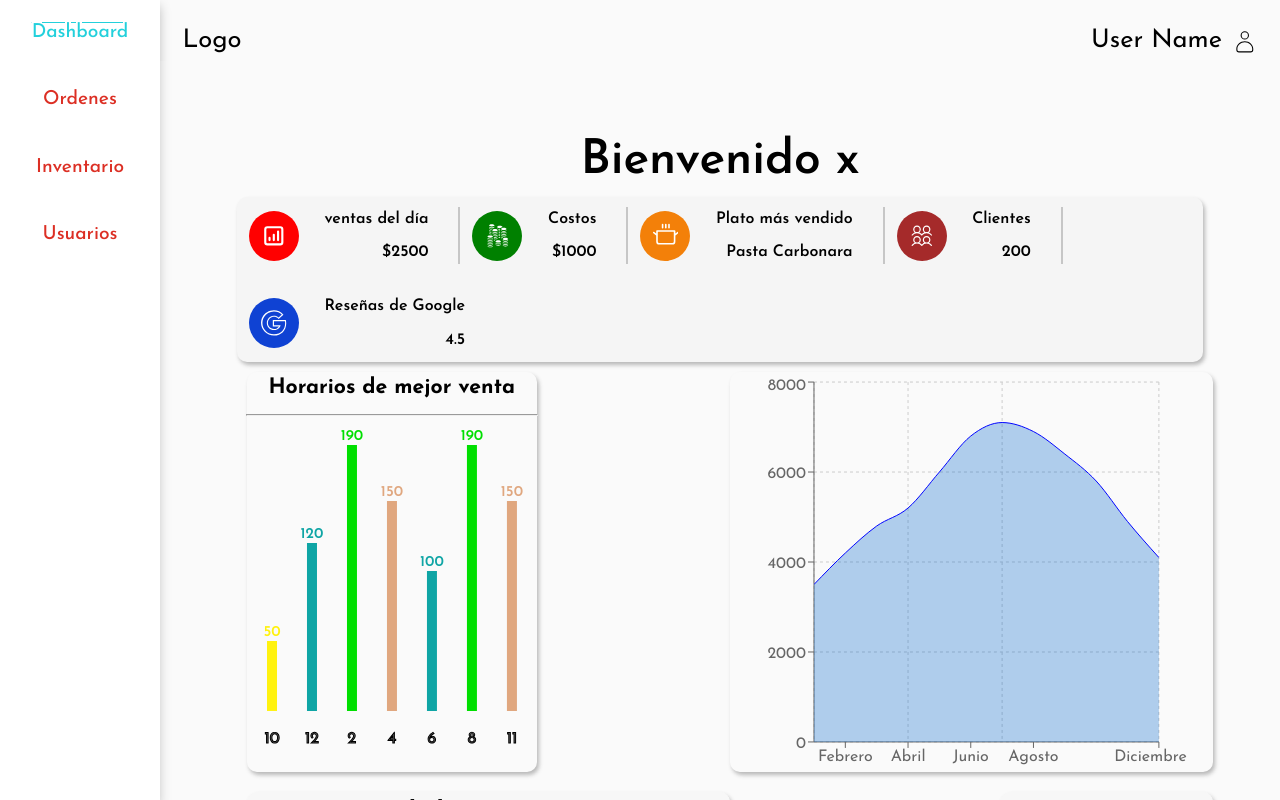
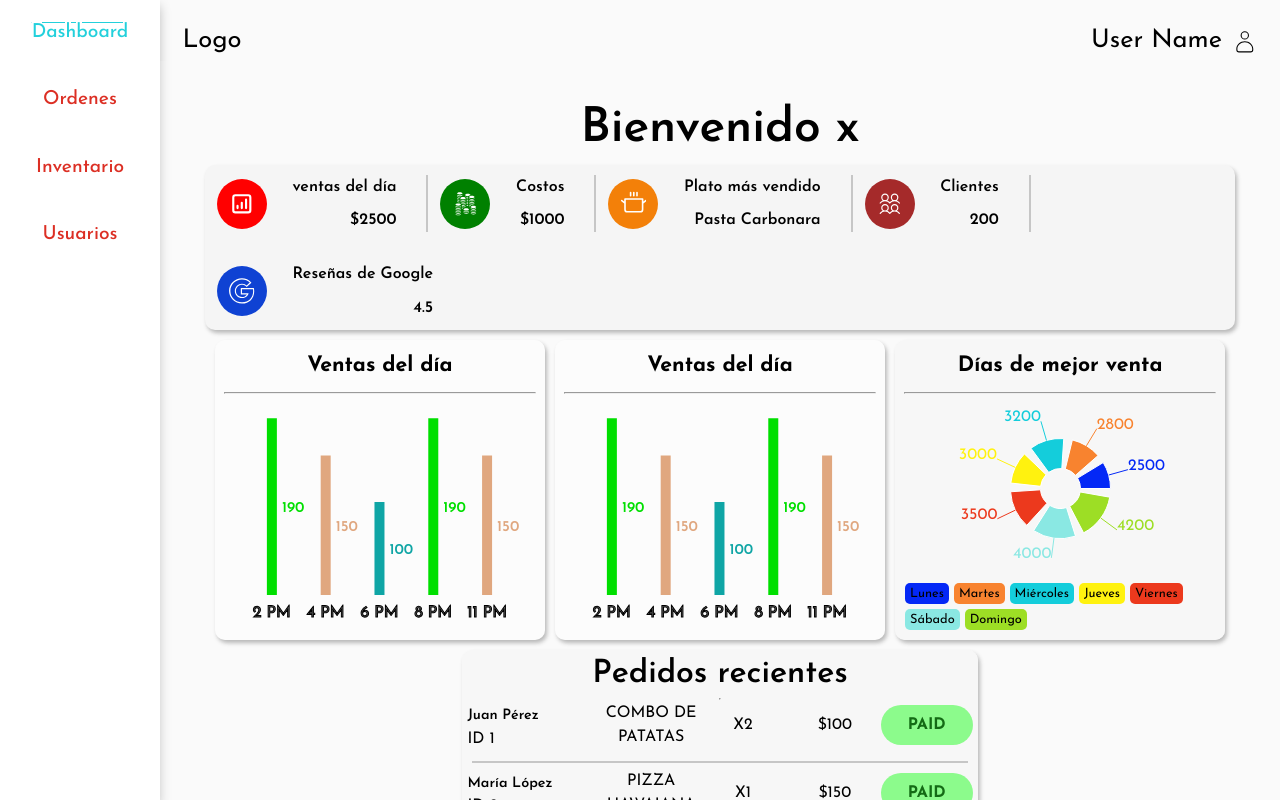
Before and after one commit to luisnarv/restbart, a React (Vite) app in the folder Front/: page /dashboard in a window 1280 px wide. Built offline with nearby package versions, Linux system fonts and the light colour scheme.

Commit message:
dashboar-charts-days-today-styles

```diff
--- a/Front/src/App.jsx
+++ b/Front/src/App.jsx
@@ -11,7 +11,7 @@ const StyleApp = styled.div`
 `;
 
 const Main = styled.main`
-  padding: 4rem 4.8rem 6.4rem;
+  padding: 2rem 2.8rem 2.4rem;
   background-color: #dcdcdc29;
   overflow: scroll;
 `;
--- a/Front/src/UI/ContentFlex.jsx
+++ b/Front/src/UI/ContentFlex.jsx
@@ -2,15 +2,19 @@ import styled, { css } from "styled-components";
 
 const StyledContent = styled.div`
   padding: 10px;
+  gap: 10px;
   border-radius: 5px;
-  width: 100%;
-
+  display: flex;
   ${(props) =>
-    props.flex &&
+    props.display === "flex" &&
     css`
-      display: flex;
       justify-content: space-between;
     `}
+  ${(props) =>
+    props.display === "column" &&
+    css`
+      flex-direction: column;
+    `};
 `;
 
 export default StyledContent;
--- a/Front/src/feactures/dashboard/DashboardCharts.jsx
+++ b/Front/src/feactures/dashboard/DashboardCharts.jsx
@@ -1,12 +1,16 @@
 import StyledContent from "../../UI/ContentFlex";
 import DashboardDaysChart from "./DashboardDaysChart";
 import DashboardMonthChart from "./DashboardMonthChart";
+import DayChart from "./DayChart";
 
 export default function DashboardCharts() {
   return (
-    <StyledContent flex="flex">
+    <StyledContent display="flex">
       <DashboardDaysChart />
-      <DashboardMonthChart />
+      <DashboardDaysChart />
+
+      <DayChart />
+      {/* <DashboardMonthChart /> */}
     </StyledContent>
   );
 }
--- a/Front/src/feactures/dashboard/DashboardDaysChart.jsx
+++ b/Front/src/feactures/dashboard/DashboardDaysChart.jsx
@@ -4,22 +4,18 @@ import {
   CartesianGrid,
   Cell,
   ResponsiveContainer,
-  Tooltip,
   XAxis,
-  YAxis,
 } from "recharts";
 import styled from "styled-components";
 import { COLORS } from "../../utils/constans";
 import { color } from "../../utils/helpers";
 
 const data = [
-  { name: "10 ", ventas: 50, color: "" },
-  { name: "12 ", ventas: 120, color: "" },
-  { name: "2 ", ventas: 190, color: "" },
-  { name: "4 ", ventas: 150, color: "" },
-  { name: "6 ", ventas: 100, color: "" },
-  { name: "8 ", ventas: 190, color: "" },
-  { name: "11 ", ventas: 150, color: "" },
+  { name: "2 PM ", ventas: 190, color: "" },
+  { name: "4 PM", ventas: 150, color: "" },
+  { name: "6 PM", ventas: 100, color: "" },
+  { name: "8 PM", ventas: 190, color: "" },
+  { name: "11 PM", ventas: 150, color: "" },
 ];
 for (let i = 0; i < data.length; i++) {
   const porce = (data[i].ventas / 200) * 100;
@@ -29,41 +25,43 @@ for (let i = 0; i < data.length; i++) {
 }
 
 const StyleDaysChart = styled.div`
+  width: 40%;
+  padding: 10px;
   display: flex;
+  height: 280px;
+  gap: 10px;
   flex-direction: column;
   align-items: center;
-  gap: 10px;
-  width: 30%;
-  height: auto;
   border-radius: 10px;
+  background-color: #ffffff58;
   box-shadow: 2px 3px 4px #00000044;
 `;
 
 export default function DashboardDaysChart() {
   return (
     <StyleDaysChart>
-      <h5>Horarios de mejor venta</h5>
+      <h5>Ventas del día</h5>
       <hr width="100%" />
-      <ResponsiveContainer width="100%" height="80%">
+      <ResponsiveContainer width="90%" height="100%">
         <BarChart data={data}>
-          <CartesianGrid strokeDasharray="0 2" />
+          <CartesianGrid strokeDasharray="0 1" />
           <XAxis
             name="name"
             dataKey="name"
             fontSize={"1rem"}
             tick={{ stroke: "black", strokeWidth: 1 }}
-            tickMargin={15}
+            tickMargin={5}
             axisLine={false}
             tickLine={false}
           />
-          {/*
-          <YAxis fontSize={"1rem"} />
-          */}
-          {/* <Tooltip dataKey="name" offset={2} itemStyle={{ fontSize: "1rem" }} /> */}
           <Bar
             dataKey="ventas"
             fill="#a4a2a2"
-            label={{ position: "top", fontSize: 15, fontWeight: 600 }}
+            label={{
+              position: "right",
+              fontSize: 15,
+              fontWeight: 600,
+            }}
             maxBarSize={10}
             minPointSize={1}
           >
--- a/Front/src/feactures/dashboard/DashboardMonthChart.jsx
+++ b/Front/src/feactures/dashboard/DashboardMonthChart.jsx
@@ -15,7 +15,6 @@ const StyleMonthChart = styled.div`
   align-items: center;
   justify-content: center;
   width: 50%;
-  height: 400px;
   border-radius: 10px;
   box-shadow: 2px 3px 4px #00000044;
 `;
--- a/Front/src/feactures/dashboard/DayChart.jsx
+++ b/Front/src/feactures/dashboard/DayChart.jsx
@@ -2,10 +2,10 @@ import { Cell, Pie, PieChart, ResponsiveContainer } from "recharts";
 import styled from "styled-components";
 
 const StyleOrders = styled.div`
-  width: 20%;
-  height: auto;
+  width: 40%;
   padding: 10px;
   display: flex;
+  height: 280px;
   flex-direction: column;
   align-items: center;
   gap: 10px;
@@ -25,16 +25,6 @@ const List = styled.li`
   padding: 1px 5px;
 `;
 
-// const data = [
-//   { name: "10 - 11 AM", ventas: 50, color: "" },
-//   { name: "12 - 1 PM", ventas: 120, color: "" },
-//   { name: "2 - 3 PM", ventas: 190, color: "" },
-//   { name: "4 - 5 PM", ventas: 150, color: "" },
-//   { name: "6 - 7 PM", ventas: 100, color: "" },
-//   { name: "8 - 9 PM", ventas: 190, color: "" },
-//   { name: "10 - 11 PM", ventas: 150, color: "" },
-// ];
-
 const data = [
   { name: "Lunes", ventas: 2500, color: "#0428f6" },
   { name: "Martes", ventas: 2800, color: "#f8832f" },
@@ -45,25 +35,18 @@ const data = [
   { name: "Domingo", ventas: 4200, color: "#9dde25" },
 ];
 
-// for (let i = 0; i < data.length; i++) {
-//   const porce = (data[i].ventas / 200) * 100;
-
-//   const pColor = color(porce, COLORS);
-//   data[i].color = pColor;
-// }
-
 export default function DayChart() {
   return (
     <StyleOrders>
-      <h5>Horarios de mejor venta</h5>
+      <h5>Días de mejor venta</h5>
       <hr width="100%" />
-      <ResponsiveContainer width="90%" height="55%">
+      <ResponsiveContainer width="90%" height="70%">
         <PieChart>
           <Pie
             data={data}
-            innerRadius={60}
-            outerRadius={70}
-            paddingAngle={4}
+            innerRadius={20}
+            outerRadius={50}
+            paddingAngle={10}
             dataKey="ventas"
             label
           >
--- a/Front/src/page/Dashboard.jsx
+++ b/Front/src/page/Dashboard.jsx
@@ -5,8 +5,6 @@ import DashboardOrder from "../feactures/dashboard/DashboardOrder";
 import Heading from "../UI/Heading";
 
 import DashboardCharts from "../feactures/dashboard/DashboardCharts";
-import StyledContent from "../UI/ContentFlex";
-import DayChart from "../feactures/dashboard/DayChart";
 
 /**-------------------------- */
 
@@ -19,8 +17,8 @@ const StyleDashboard = styled.div`
 `;
 const Dashboarlayout = styled.div`
   display: flex;
+  align-items: center;
   flex-direction: column;
-  gap: 10x;
 `;
 
 export default function Dashboard() {
@@ -31,10 +29,7 @@ export default function Dashboard() {
       <Dashboarlayout>
         <Stats />
         <DashboardCharts />
-        <StyledContent flex="flex">
-          <DashboardOrder />
-          <DayChart />
-        </StyledContent>
+        <DashboardOrder />
 
         {/* <Modal>
           <Modal.Open opens="modal1">
```
